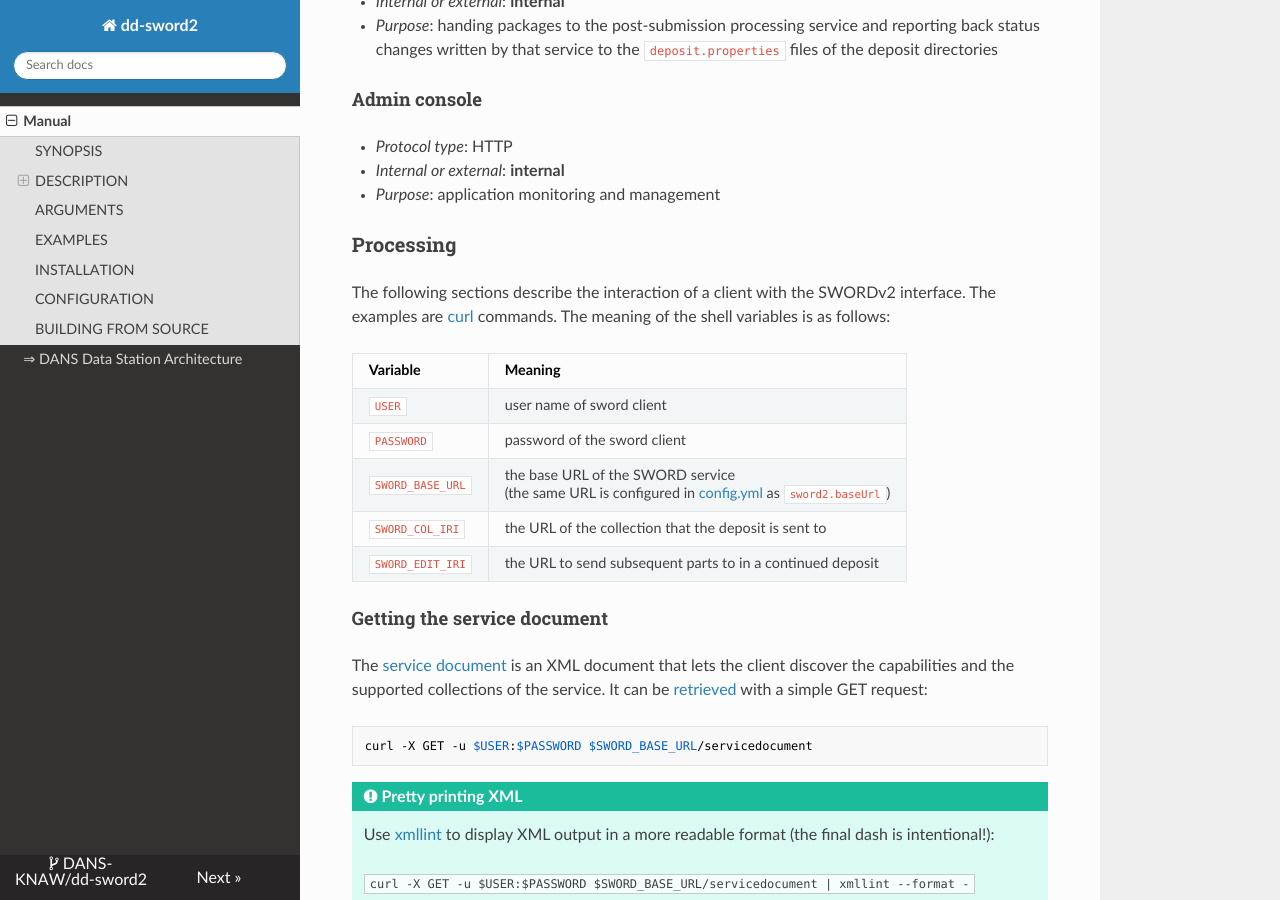
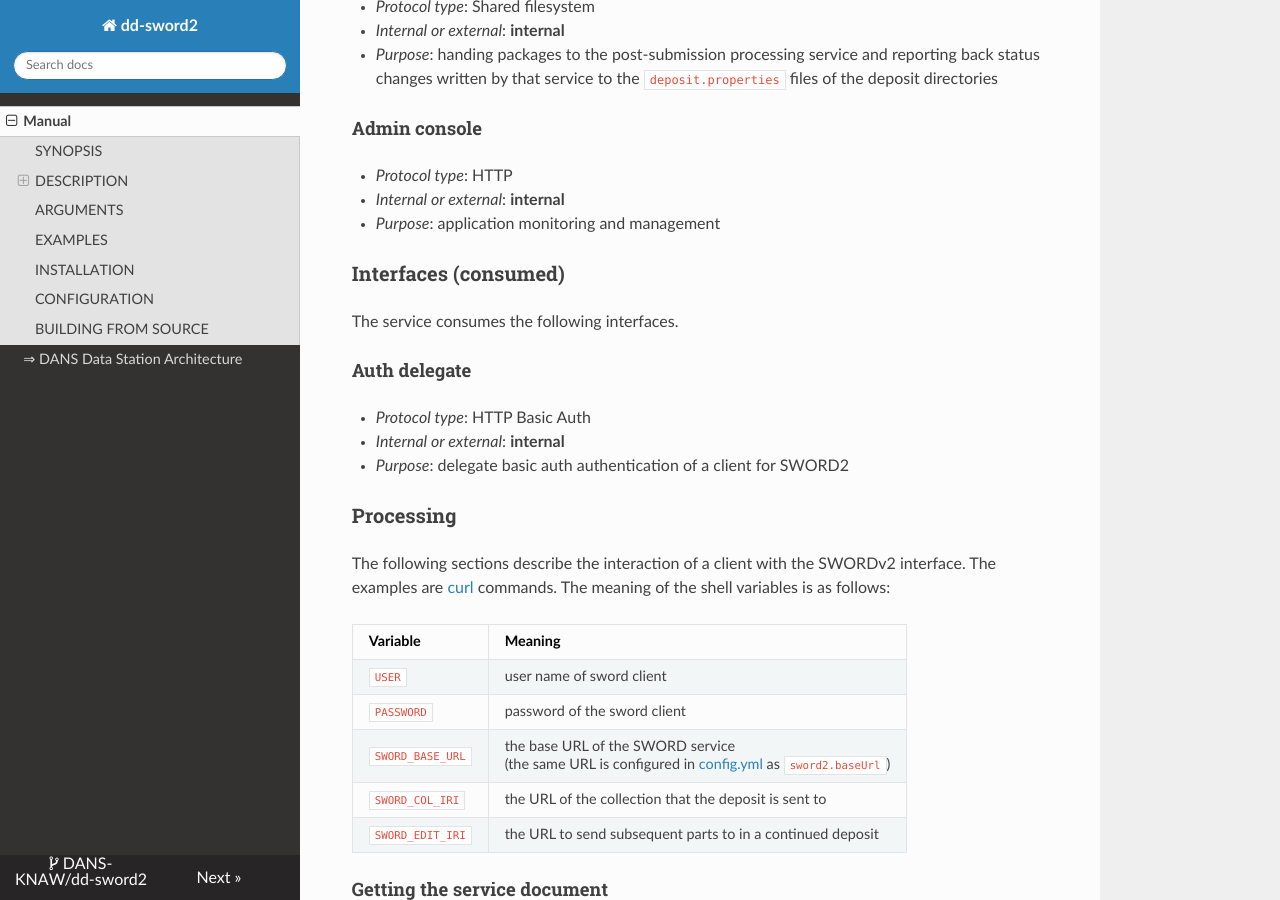
Before and after one commit to janvanmansum/dd-sword2, an MkDocs documentation site: the page built from docs/index.md, in a window 1280 px wide and 900 px high, scrolled down 1528 px. Built offline with MkDocs 1.6.1, drawn with Linux system fonts in a browser that asks for light colours; nearby versions of some CDN libraries; some of the changed text lies outside the part shown.

Commit message:
Documented authentication delegate

```diff
--- a/docs/index.md
+++ b/docs/index.md
@@ -56,6 +56,16 @@
 * _Protocol type_: HTTP
 * _Internal or external_: **internal**
 * _Purpose_: application monitoring and management
+
+### Interfaces (consumed)
+
+The service consumes the following interfaces.
+
+#### Auth delegate
+
+* _Protocol type_: HTTP Basic Auth
+* _Internal or external_: **internal**
+* _Purpose_: delegate basic auth authentication of a client for SWORD2
 
 ### Processing
 
```
Also changed, not shown: other parts of docs/index.md (+1 -1 lines), docs/img/overview.png, 1 other file.
